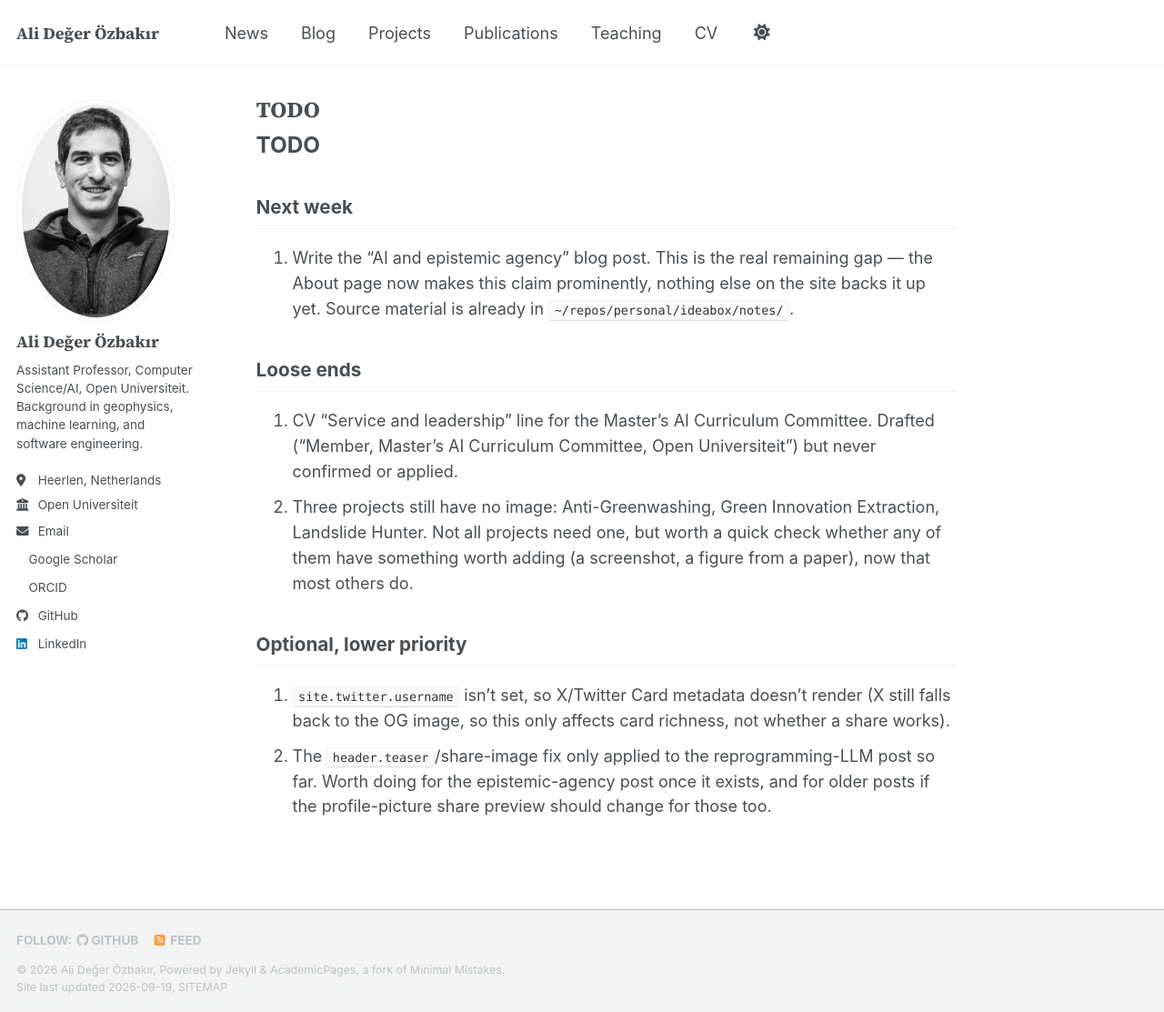
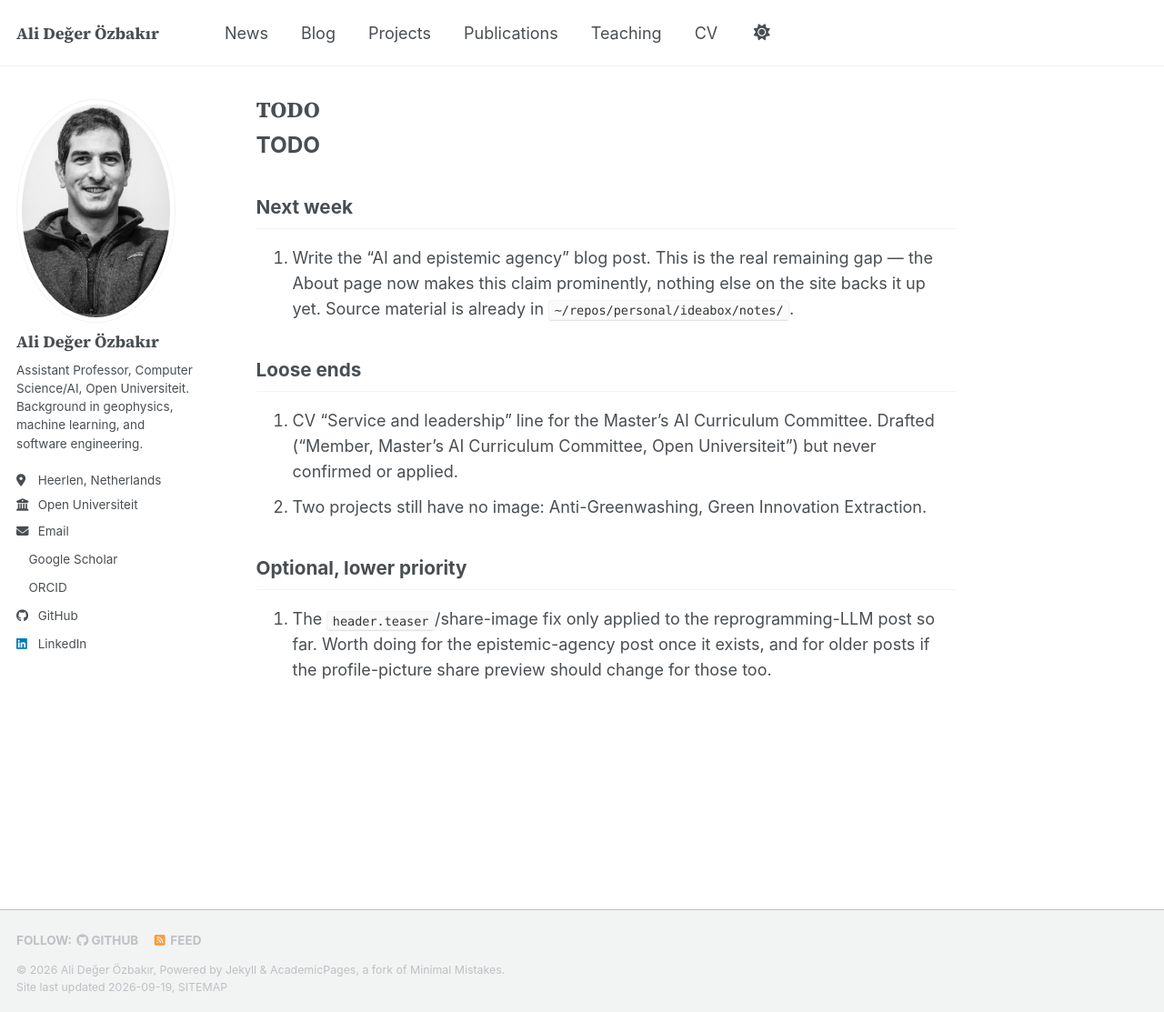
Before and after one commit to aozbakir/aozbakir.github.io, a Jekyll site: the page built from TODO.md, in a window 1280 px wide and 1113 px high. Shown: the whole window at 91% size. Built offline with Jekyll 4.4.1, drawn with Linux system fonts in a browser that asks for light colours; our own code applies the rules of GitHub Pages for plain Markdown files; a style sheet for code colours, icons or effects is not loaded.

Commit message:
Add stubs for the next two planned blog posts
Both are published: false so they stay off the live site until
written. Update TODO.md to reflect completed items.

Co-Authored-By: Claude Sonnet 5 <noreply@anthropic.com>

```diff
--- a/TODO.md
+++ b/TODO.md
@@ -5,11 +5,8 @@
 1. Write the "AI and epistemic agency" blog post. This is the real remaining gap — the About page now makes this claim prominently, nothing else on the site backs it up yet. Source material is already in `~/repos/personal/ideabox/notes/`.
 
 ## Loose ends
-
 2. CV "Service and leadership" line for the Master's AI Curriculum Committee. Drafted ("Member, Master's AI Curriculum Committee, Open Universiteit") but never confirmed or applied.
-3. Three projects still have no image: Anti-Greenwashing, Green Innovation Extraction, Landslide Hunter. Not all projects need one, but worth a quick check whether any of them have something worth adding (a screenshot, a figure from a paper), now that most others do.
+3. Two projects still have no image: Anti-Greenwashing, Green Innovation Extraction.
 
 ## Optional, lower priority
-
-4. `site.twitter.username` isn't set, so X/Twitter Card metadata doesn't render (X still falls back to the OG image, so this only affects card richness, not whether a share works).
-5. The `header.teaser`/share-image fix only applied to the reprogramming-LLM post so far. Worth doing for the epistemic-agency post once it exists, and for older posts if the profile-picture share preview should change for those too.
+4. The `header.teaser`/share-image fix only applied to the reprogramming-LLM post so far. Worth doing for the epistemic-agency post once it exists, and for older posts if the profile-picture share preview should change for those too.
```
Also changed, not shown: _posts/2026-09-19-ai-epistemic-agency.md (added, +14 -0 lines), _posts/2026-09-19-physics-informed-tectonic-deformation.md (added, +14 -0 lines).
